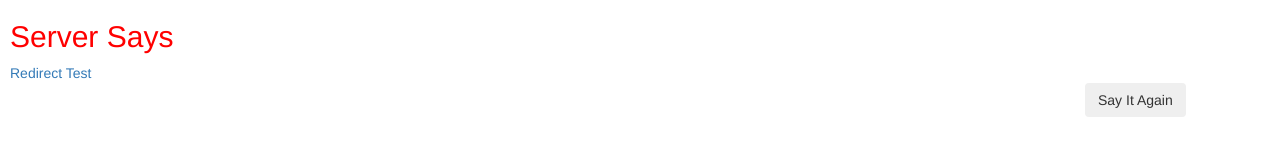
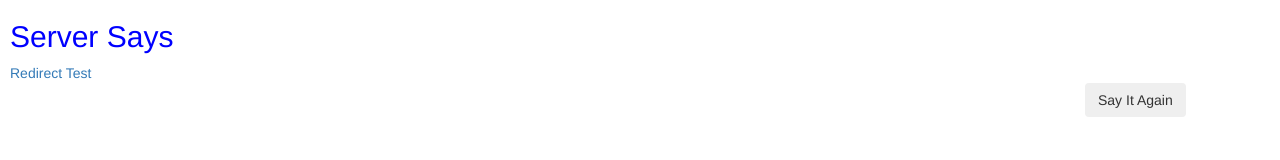
Before and after one commit to PeterJausovec/servicea, a website: page public/index.html in a window 1280 px wide. Drawn offline with nearby package versions, Linux system fonts and the light colour scheme; some packages are replaced by stand-ins of ours; no server answers.

Commit message:
blue title

```diff
--- a/public/index.html
+++ b/public/index.html
@@ -11,7 +11,7 @@
 
 <body style="margin-left:10px; margin-right:10px;">
     <div ng-controller="MainController">
-        <h2 style="color: red;">Server Says</h2>
+        <h2 style="color: blue;">Server Says</h2>
         <a href='/myroute'>Redirect Test</a>
 
         <div class="row">
```
